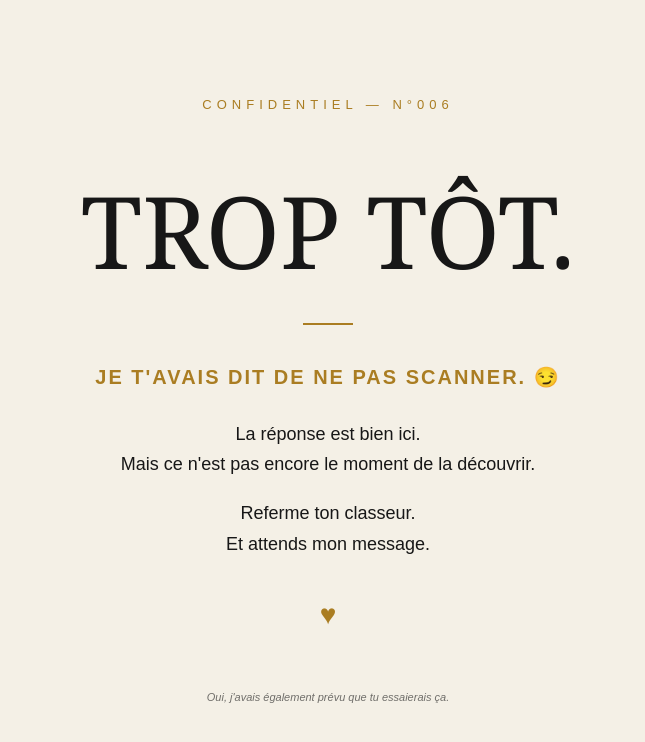
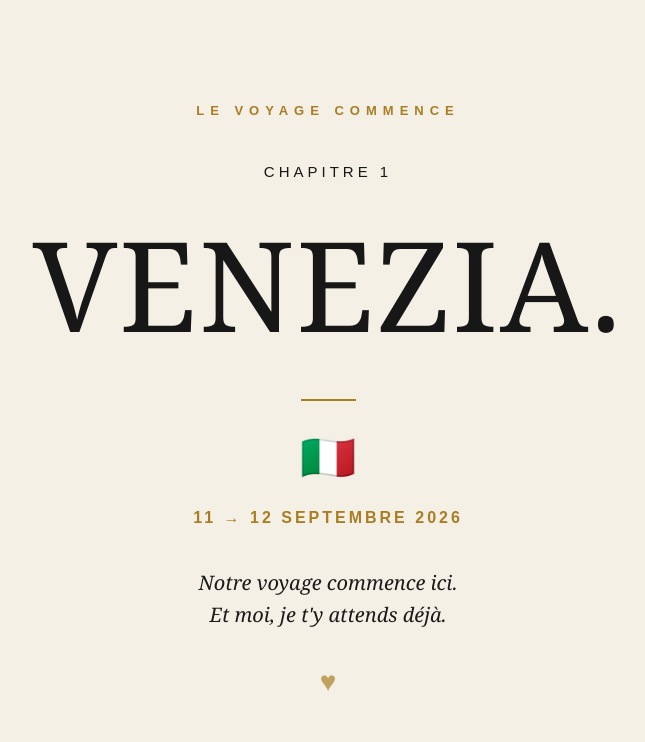
Before and after one commit to Vitoai-hub/voyage-elisa, a plain HTML site: page index.html in a window 1280 px wide. Shown: the whole page, without its empty margins (312-957 px from the left). Drawn offline with Linux system fonts and the light colour scheme.

Commit message:
Update index.html

```diff
--- a/index.html
+++ b/index.html
@@ -4,7 +4,7 @@
   <meta charset="UTF-8">
   <meta name="viewport" content="width=device-width, initial-scale=1.0">
 
-  <title>Confidentiel</title>
+  <title>Chapitre 1</title>
 
   <style>
     * {
@@ -22,57 +22,107 @@
       color: #171717;
       font-family: Arial, sans-serif;
       text-align: center;
+      overflow: hidden;
     }
 
     .page {
       width: 100%;
-      max-width: 600px;
+      max-width: 650px;
+      animation: apparition 1.5s ease-out;
     }
 
-    .confidentiel {
+    .chapter {
       color: #aa7d22;
       font-size: 13px;
-      letter-spacing: 5px;
-      margin-bottom: 50px;
+      font-weight: bold;
+      letter-spacing: 6px;
+      margin-bottom: 45px;
+      opacity: 0;
+      animation: fade 1s ease forwards;
+    }
+
+    .small-title {
+      font-size: 15px;
+      letter-spacing: 4px;
+      margin-bottom: 18px;
+      opacity: 0;
+      animation: fade 1s ease 0.8s forwards;
     }
 
     h1 {
       margin: 0;
       font-family: Georgia, serif;
-      font-size: clamp(60px, 17vw, 100px);
+      font-size: clamp(70px, 20vw, 125px);
       font-weight: normal;
+      letter-spacing: 2px;
+      opacity: 0;
+      transform: translateY(15px);
+      animation: reveal 1.4s ease 1.6s forwards;
     }
 
     .line {
-      width: 50px;
+      width: 55px;
       height: 2px;
-      margin: 25px auto 40px;
+      margin: 30px auto;
       background: #aa7d22;
+      opacity: 0;
+      animation: fade 1s ease 2.7s forwards;
     }
 
-    h2 {
-      margin-bottom: 30px;
-      color: #aa7d22;
-      font-size: 20px;
-      letter-spacing: 2px;
+    .flag {
+      font-size: 45px;
+      margin: 15px 0 25px;
+      opacity: 0;
+      animation: fade 1s ease 3s forwards;
     }
 
-    p {
-      font-size: 18px;
-      line-height: 1.7;
+    .date {
+      color: #aa7d22;
+      font-size: 16px;
+      font-weight: bold;
+      letter-spacing: 3px;
+      opacity: 0;
+      animation: fade 1s ease 3.4s forwards;
+    }
+
+    .message {
+      margin-top: 40px;
+      font-family: Georgia, serif;
+      font-size: 20px;
+      font-style: italic;
+      line-height: 1.6;
+      opacity: 0;
+      animation: fade 1.2s ease 4s forwards;
     }
 
     .heart {
-      margin-top: 40px;
+      margin-top: 35px;
       color: #aa7d22;
       font-size: 28px;
+      opacity: 0;
+      animation: fade 1s ease 4.6s forwards;
     }
 
-    .small {
-      margin-top: 60px;
-      font-size: 11px;
-      font-style: italic;
-      opacity: 0.6;
+    @keyframes fade {
+      to {
+        opacity: 1;
+      }
+    }
+
+    @keyframes reveal {
+      to {
+        opacity: 1;
+        transform: translateY(0);
+      }
+    }
+
+    @keyframes apparition {
+      from {
+        transform: scale(0.98);
+      }
+      to {
+        transform: scale(1);
+      }
     }
   </style>
 </head>
@@ -81,32 +131,34 @@
 
   <main class="page">
 
-    <div class="confidentiel">
-      CONFIDENTIEL — N°006
+    <div class="chapter">
+      LE VOYAGE COMMENCE
     </div>
 
-    <h1>TROP TÔT.</h1>
+    <div class="small-title">
+      CHAPITRE 1
+    </div>
+
+    <h1>VENEZIA.</h1>
 
     <div class="line"></div>
 
-    <h2>JE T'AVAIS DIT DE NE PAS SCANNER. 😏</h2>
+    <div class="flag">
+      🇮🇹
+    </div>
 
-    <p>
-      La réponse est bien ici.
+    <div class="date">
+      11 → 12 SEPTEMBRE 2026
+    </div>
+
+    <div class="message">
+      Notre voyage commence ici.
       <br>
-      Mais ce n'est pas encore le moment de la découvrir.
-    </p>
+      Et moi, je t'y attends déjà.
+    </div>
 
-    <p>
-      Referme ton classeur.
-      <br>
-      Et attends mon message.
-    </p>
-
-    <div class="heart">♥</div>
-
-    <div class="small">
-      Oui, j'avais également prévu que tu essaierais ça.
+    <div class="heart">
+      ♥
     </div>
 
   </main>
```
